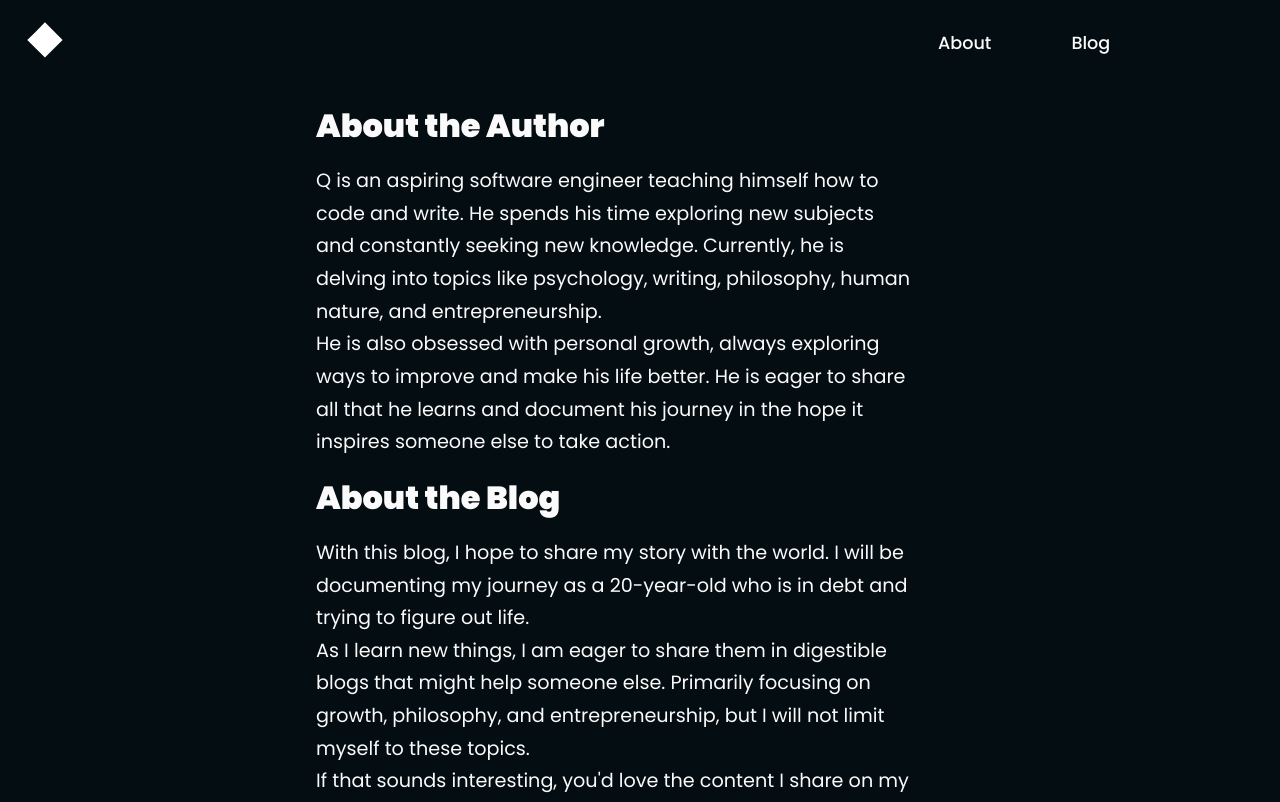
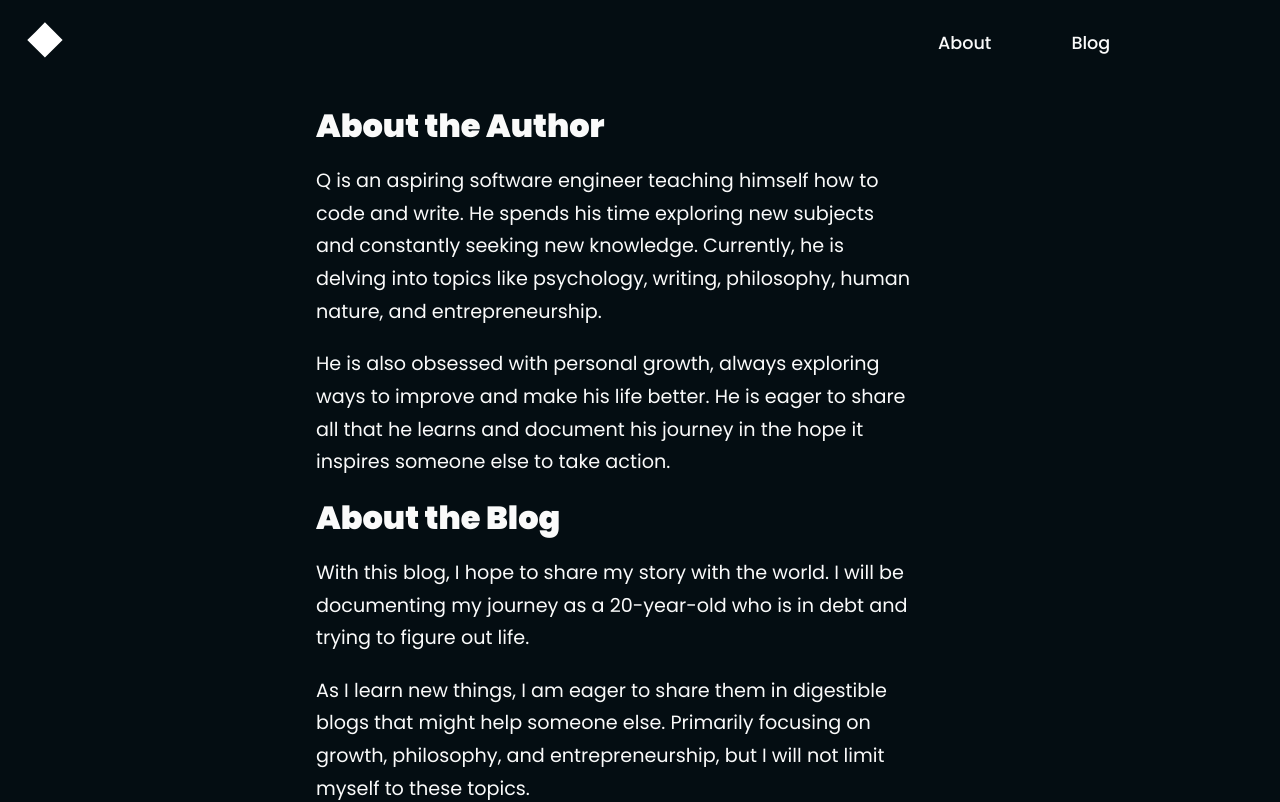
Before and after one commit to lindelwa122/portfolio-client, a React (Vite) app: page /about in a window 1280 px wide. Shown: the top 802 px of the page. Built offline with nearby package versions, Linux system fonts and the light colour scheme.

Commit message:
Only remove margin from p tags in the blog content.

```diff
--- a/src/components/blog/blog.module.css
+++ b/src/components/blog/blog.module.css
@@ -22,7 +22,7 @@
   font-weight: 900;
 }
 
-.blogContainer p {
+.blogContainer > div p {
   margin: 0 !important;
 }
 
```
